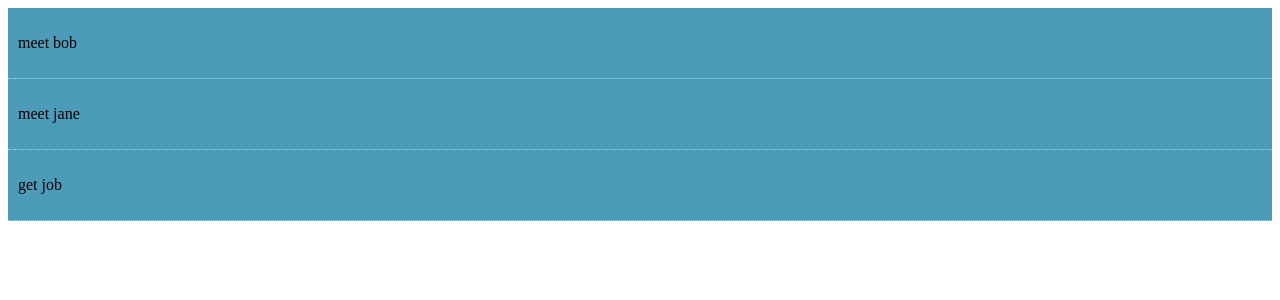
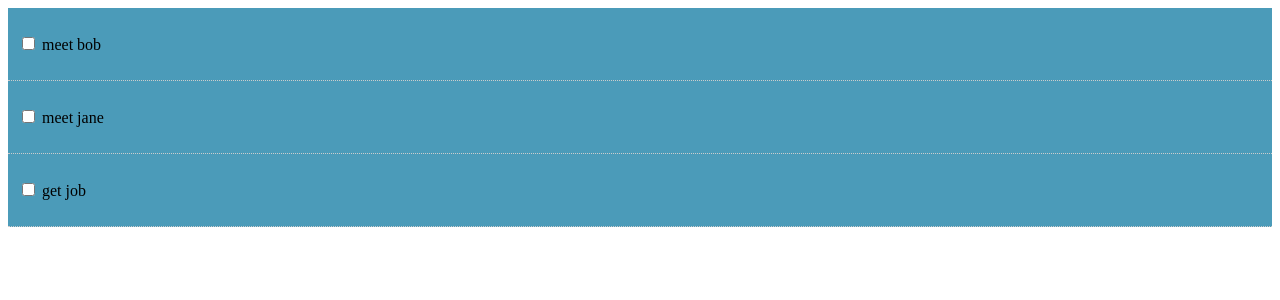
Before and after one commit to wanguinjoka/todoReact, a React (Create React App) app in the folder todo/: page / in a window 1280 px wide. Shown: the top 300 px of the page. Built offline with nearby package versions, Linux system fonts and the light colour scheme.

Commit message:
event binding once we click the to items

```diff
--- a/todo/src/App.js
+++ b/todo/src/App.js
@@ -25,11 +25,15 @@
     ]
   }
 }
+markComplete = () =>{
+  console.log('from app.js')
+}
+
   render(){
 
   return (
     <div className="App">
-    <Todos todos={this.state.todos}/>
+    <Todos todos={this.state.todos} markComplete = {this.markComplete}/>
     </div>
   );
 }
--- a/todo/src/components/Todoitem.js
+++ b/todo/src/components/Todoitem.js
@@ -11,10 +11,17 @@
             'line-through': 'none'
         }
     }
+
     render(){
         return(
            <div style = {this.getStyle()}>
-               <p> { this.props.todo.title}</p>
+
+               <p>
+                   <input type="checkbox"
+                   onChange ={this.props.markComplete.bind(this,this.props.todo.id)} />{' '}
+                    { this.props.todo.title}
+
+                </p>
 
            </div>
         )
--- a/todo/src/components/Todos.js
+++ b/todo/src/components/Todos.js
@@ -7,7 +7,7 @@
   render(){
 
   return this.props.todos.map((todo) => (
-    <Todoitem key = {todo.id} todo={todo}/>
+    <Todoitem key = {todo.id} todo={todo} markComplete ={this.props.markComplete}/>
   )
 );
 }
```
